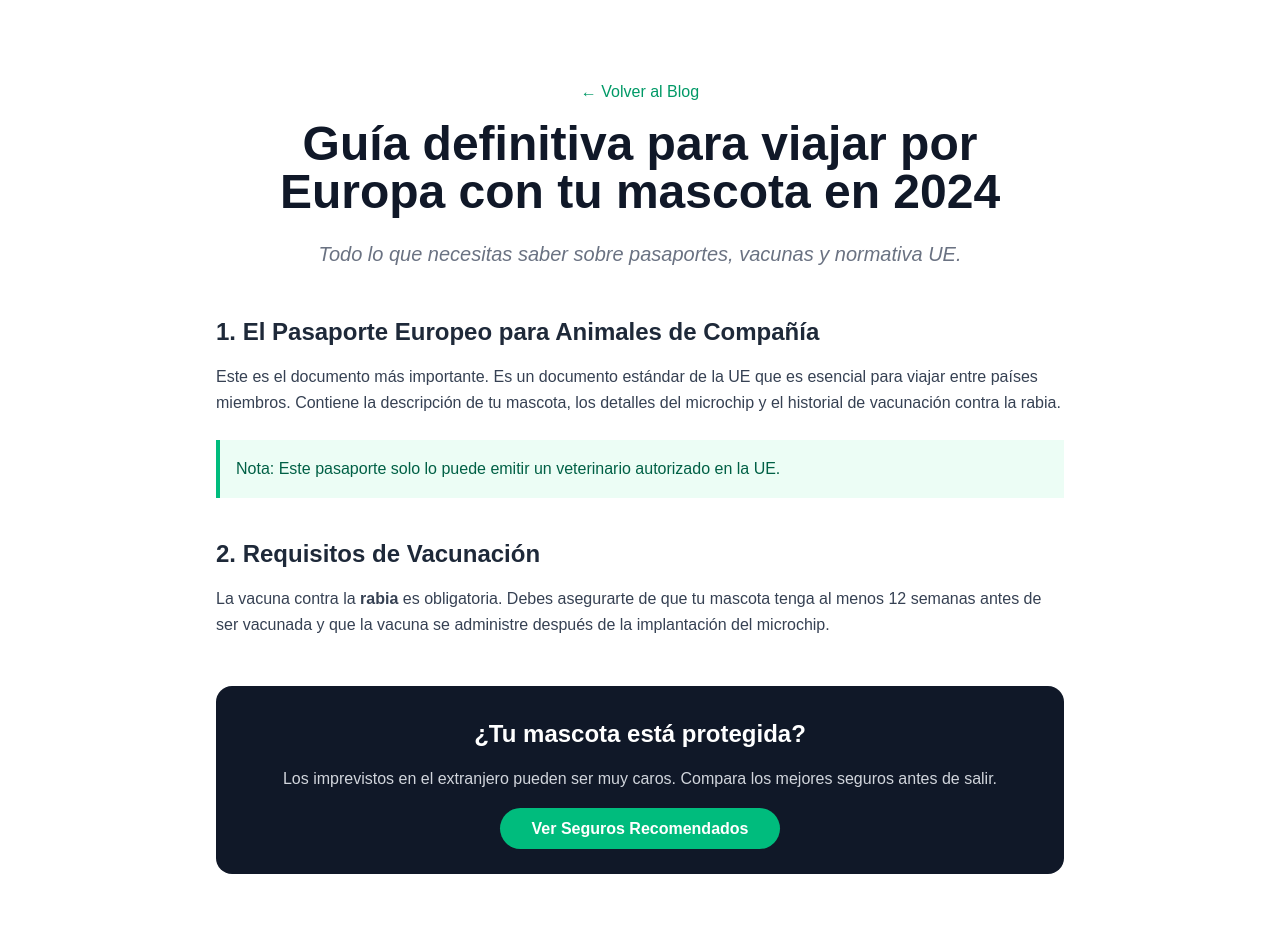
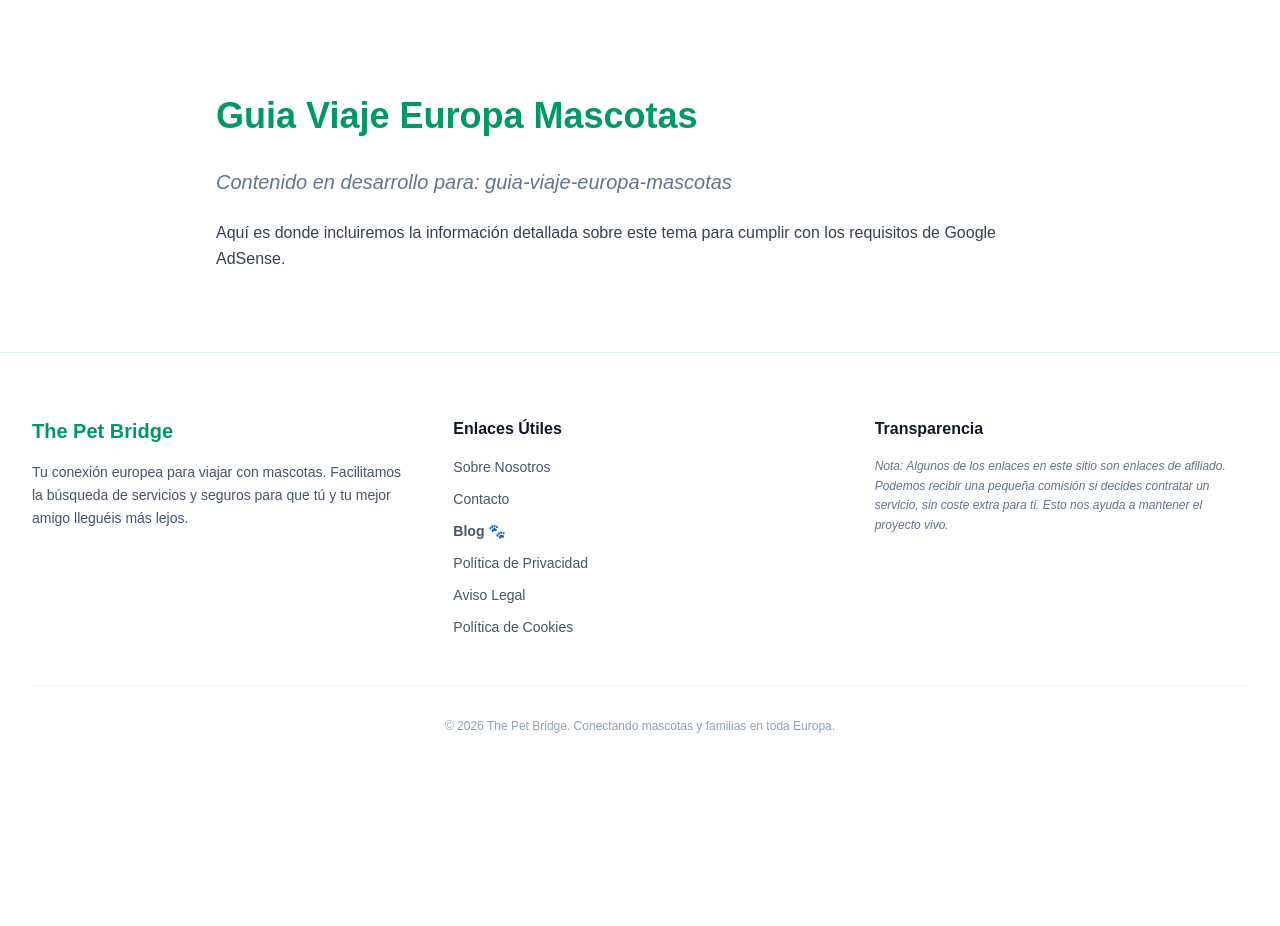
Before and after one commit to eduardochapellin1-debug/thepetbridge, a Next.js app: page /blog/guia-viaje-europa-mascotas in a window 1280 px wide. Shown: the top 926 px of the page. After the commit the page ends 800 px from the top, so only its background shows below. Built offline with nearby package versions, Linux system fonts and the light colour scheme.

Commit message:
Sistema de rutas dinamicas para el blog

```diff
--- /dev/null
+++ b/app/blog/[slug]/page.tsx
@@ -0,0 +1,21 @@
+export default function PostPage({ params }: { params: { slug: string } }) {
+    // Aquí es donde Cursor te ayudará a escribir el contenido largo de cada post
+    return (
+      <main className="max-w-4xl mx-auto py-20 px-6 pt-24">
+        <article className="prose lg:prose-xl mx-auto">
+          <h1 className="text-4xl font-bold text-emerald-600 capitalize">
+            {params.slug.replace(/-/g, ' ')}
+          </h1>
+          <div className="mt-8 text-gray-700 leading-relaxed space-y-6">
+            <p className="text-xl font-medium text-slate-500 italic">
+              Contenido en desarrollo para: {params.slug}
+            </p>
+            <p>
+              Aquí es donde incluiremos la información detallada sobre este tema para cumplir con los requisitos de Google AdSense.
+            </p>
+            {/* Aquí pegaremos el texto largo que generaremos con IA */}
+          </div>
+        </article>
+      </main>
+    );
+  }
--- a/app/blog/guia-viaje-europa-mascotas/page.tsx
+++ /dev/null
@@ -1,52 +0,0 @@
-import React from 'react';
-import Link from 'next/link';
-
-export default function PostViajeEuropa() {
-  return (
-    <article className="max-w-4xl mx-auto py-20 px-6">
-      <header className="mb-12 text-center">
-        <Link href="/blog" className="text-emerald-600 hover:underline mb-4 inline-block">← Volver al Blog</Link>
-        <h1 className="text-4xl md:text-5xl font-bold text-gray-900 mb-6">
-          Guía definitiva para viajar por Europa con tu mascota en 2024
-        </h1>
-        <p className="text-xl text-gray-500 italic">Todo lo que necesitas saber sobre pasaportes, vacunas y normativa UE.</p>
-      </header>
-
-      <div className="prose prose-emerald lg:prose-xl text-gray-700 leading-relaxed">
-        <section className="mb-10">
-          <h2 className="text-2xl font-bold text-gray-800 mb-4">1. El Pasaporte Europeo para Animales de Compañía</h2>
-          <p className="mb-4">
-            Este es el documento más importante. Es un documento estándar de la UE que es esencial para viajar entre países miembros.
-            Contiene la descripción de tu mascota, los detalles del microchip y el historial de vacunación contra la rabia.
-          </p>
-          <div className="bg-emerald-50 border-l-4 border-emerald-500 p-4 my-6 font-medium text-emerald-800">
-            Nota: Este pasaporte solo lo puede emitir un veterinario autorizado en la UE.
-          </div>
-        </section>
-
-        <section className="mb-10">
-          <h2 className="text-2xl font-bold text-gray-800 mb-4">2. Requisitos de Vacunación</h2>
-          <p className="mb-4">
-            La vacuna contra la <strong>rabia</strong> es obligatoria. Debes asegurarte de que tu mascota tenga al menos 12 semanas antes de ser vacunada y que la vacuna se administre después de la implantación del microchip.
-          </p>
-        </section>
-
-        {/* BLOQUE DE MONETIZACIÓN (Clave para AdSense) */}
-        <section className="my-12 p-8 bg-gray-900 rounded-2xl text-white text-center">
-          <h3 className="text-2xl font-bold mb-4">¿Tu mascota está protegida?</h3>
-          <p className="mb-6 text-gray-300">Los imprevistos en el extranjero pueden ser muy caros. Compara los mejores seguros antes de salir.</p>
-          <Link href="/directorio" className="bg-emerald-500 hover:bg-emerald-400 text-white font-bold py-3 px-8 rounded-full transition">
-            Ver Seguros Recomendados
-          </Link>
-        </section>
-
-        <section className="mb-10">
-          <h2 className="text-2xl font-bold text-gray-800 mb-4">3. Transporte y Seguridad</h2>
-          <p>
-            Ya sea en avión, tren o coche, cada compañía tiene sus reglas. En coche, es obligatorio el uso de arneses de seguridad o transportines homologados para evitar multas y garantizar la seguridad de todos.
-          </p>
-        </section>
-      </div>
-    </article>
-  );
-}
--- a/app/blog/mejores-seguros-viaje-mascotas/page.tsx
+++ /dev/null
@@ -1,42 +0,0 @@
-import React from 'react';
-import Link from 'next/link';
-
-export default function PostSeguros() {
-  return (
-    <article className="max-w-4xl mx-auto py-20 px-6 text-left">
-      <header className="mb-12 text-center">
-        <Link href="/blog" className="text-emerald-600 hover:underline mb-4 inline-block">← Volver al Blog</Link>
-        <h1 className="text-4xl md:text-5xl font-bold text-gray-900 mb-6">
-          Los 3 Mejores Seguros de Viaje para Mascotas en 2024
-        </h1>
-        <p className="text-xl text-gray-500 italic">Comparamos coberturas, precios y servicios de asistencia internacional.</p>
-      </header>
-
-      <div className="prose prose-emerald lg:prose-xl text-gray-700 leading-relaxed">
-        <p className="mb-8">
-          Viajar con tu mascota por Europa es una experiencia increíble, pero un pequeño problema de salud en el extranjero puede costar miles de euros. Aquí analizamos las mejores opciones para viajar tranquilo.
-        </p>
-
-        <h2 className="text-2xl font-bold text-gray-800 mb-4">1. Barkibu: La opción más completa</h2>
-        <p className="mb-6">
-          Barkibu se ha consolidado como el líder gracias a su cobertura total en veterinarios de toda la UE y su facilidad de uso a través de la App.
-        </p>
-
-        <h2 className="text-2xl font-bold text-gray-800 mb-4">2. IATI Escapadas: Ideal para viajes cortos</h2>
-        <p className="mb-6">
-          Si vas a hacer una escapada de fin de semana, IATI ofrece precios muy competitivos que cubren tanto al dueño como a la mascota.
-        </p>
-
-        <div className="bg-emerald-50 border-l-4 border-emerald-500 p-8 my-10 rounded-r-xl">
-          <h3 className="text-xl font-bold text-emerald-900 mb-2">Consejo de Experto 🐾</h3>
-          <p className="text-emerald-800">
-            Asegúrate siempre de que el seguro incluya <strong>Responsabilidad Civil</strong>, especialmente si viajas a países como Alemania donde es obligatoria para todos los perros.
-          </p>
-          <Link href="/directorio" className="mt-4 inline-block font-bold text-emerald-600 hover:text-emerald-700">
-            Ver todas las ofertas en el Directorio →
-          </Link>
-        </div>
-      </div>
-    </article>
-  );
-}
```
